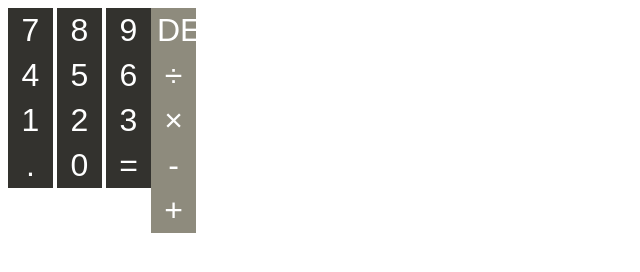
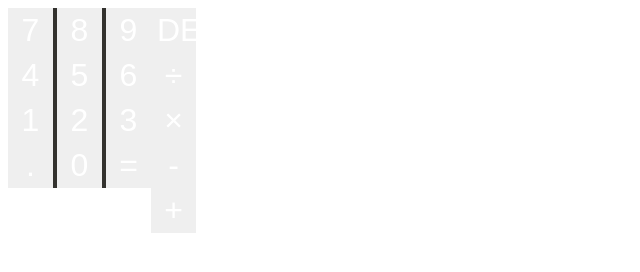
Before and after one commit to suhithr/AndroidCalc-WebVersion, a plain HTML site: page index.html in a window 1280 px wide. Shown: the whole page, without its empty margins (0-640 px from the left). Drawn offline with Linux system fonts and the light colour scheme.

Commit message:
megligible change

```diff
--- a/index.html
+++ b/index.html
@@ -24,43 +24,43 @@
 		<section id="calculator">
 			<div class="box">
 				<div id="simplecalc">
-					<div class="pane">
+					<div class="pane num">
 						<div class="row">
-							<button class="num" id="btn_7">7</button>
-							<button class="num" id="btn_8">8</button>
-							<button class="num" id="btn_9">9</button>
+							<button id="btn_7">7</button>
+							<button id="btn_8">8</button>
+							<button id="btn_9">9</button>
 						</div>
 						<div class="row">
-							<button class="num" id="btn_4">4</button>
-							<button class="num" id="btn_5">5</button>
-							<button class="num" id="btn_6">6</button>
+							<button id="btn_4">4</button>
+							<button id="btn_5">5</button>
+							<button id="btn_6">6</button>
 						</div>
 						<div class="row">
-							<button class="num" id="btn_1">1</button>
-							<button class="num" id="btn_2">2</button>
-							<button class="num" id="btn_3">3</button>
+							<button id="btn_1">1</button>
+							<button id="btn_2">2</button>
+							<button id="btn_3">3</button>
 						</div>
 						<div class="row">
-							<button class="num" id="btn_dec">.</button>
-							<button class="num" id="btn_0">0</button>
-							<button class="num" id="btn_eq">=</button>
+							<button id="btn_dec">.</button>
+							<button id="btn_0">0</button>
+							<button id="btn_eq">=</button>
 						</div>
 					</div>
-					<div class="pane">
+					<div class="pane sym">
 						<div class="row">
-							<button class="sym" id="btn_del">DEL</button>
+							<button id="btn_del">DEL</button>
 						</div>
 						<div class="row">
-							<button class="sym" id="btn_div">&divide;</button>
+							<button id="btn_div">&divide;</button>
 						</div>
 						<div class="row">
-							<button class="sym" id="btn_mul">&times;</button>
+							<button id="btn_mul">&times;</button>
 						</div>
 						<div class="row">
-							<button class="sym" id="btn_sub">-</button>
+							<button id="btn_sub">-</button>
 						</div>
 						<div class="row">
-							<button class="sym" id="btn_add">+</button>
+							<button id="btn_add">+</button>
 						</div>
 			</div>
 		</section>
```
